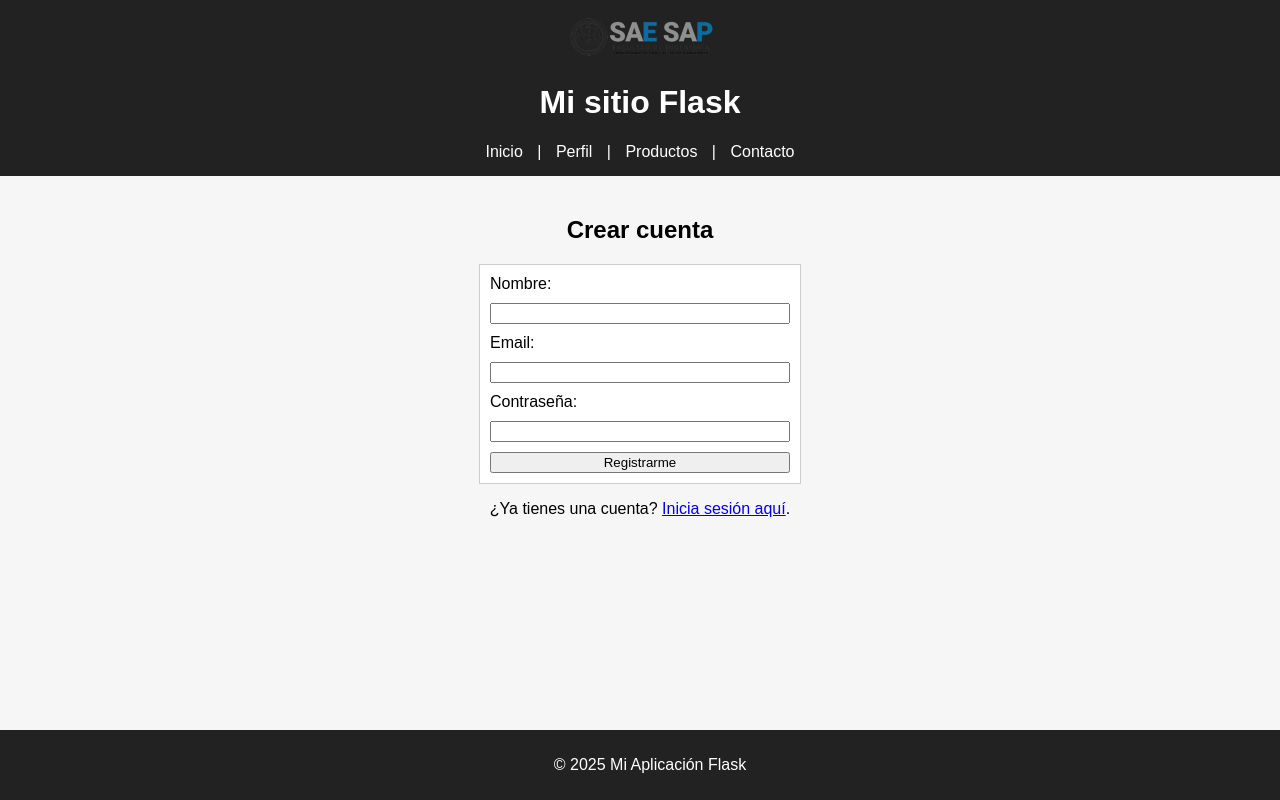
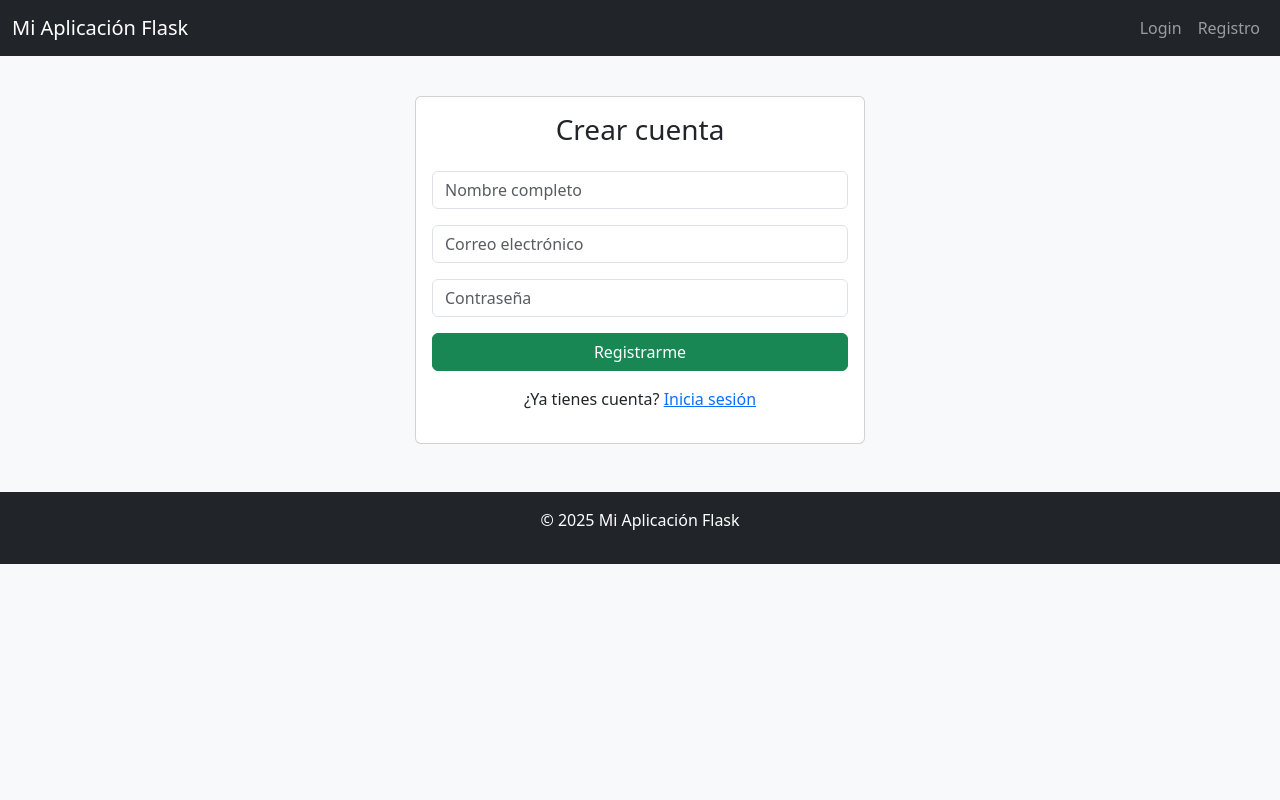
Before and after one commit to Yosoyfr/python-web-seccion-b, a Flask app: page /registro in a window 1280 px wide. Run offline with Flask 3, Linux system fonts and the light colour scheme; parts of the project's set-up code (start-up, migrations or seed data) failed here and were passed over.

Commit message:
Ejemplo 10: Bootstrap, Productos, Modelos

```diff
--- a/app/auth/routes.py
+++ b/app/auth/routes.py
@@ -5,6 +5,7 @@ from flask import (
     session,
     redirect,
     url_for,
+    flash,
 )
 from werkzeug.security import generate_password_hash, check_password_hash
 from .. import db
@@ -17,16 +18,16 @@ auth_bp = Blueprint("auth", __name__)
 # Ruta de registro
 @auth_bp.route("/registro", methods=["GET", "POST"])
 def registro():
-    error = None
+
     if request.method == "POST":
         nombre = request.form.get("nombre")
         email = request.form.get("email")
         password = request.form.get("password")
 
         if not nombre or not email or not password:
-            error = "Por favor, complete todos los campos."
+            flash("Por favor, complete todos los campos.", "danger")
         elif Usuario.query.filter_by(email=email).first():
-            error = "El correo ya está registrado."
+            flash("El correo ya está registrado.", "danger")
         else:
             # encriptar la contraseña antes de guardarla
             print("Password antes de hash:", password)
@@ -37,35 +38,37 @@ def registro():
             )
             db.session.add(nuevo_usuario)
             db.session.commit()
+            flash("Registro exitoso. Por favor, inicia sesión.", "success")
             return redirect(url_for("auth.login"))
 
-    return render_template("registro.html", error=error)
+    return render_template("registro.html")
 
 
 # Ruta de login
 @auth_bp.route("/login", methods=["GET", "POST"])
 def login():
-    error = None
     if request.method == "POST":
         email = request.form.get("email")
         password = request.form.get("password")
 
         if email == "" or password == "":
-            error = "Por favor, complete todos los campos."
+            flash("Por favor, complete todos los campos.", "danger")
         else:
             usuario = Usuario.query.filter_by(email=email).first()
             if usuario and check_password_hash(usuario.password, password):
                 session["usuario_id"] = usuario.id
                 session["usuario_nombre"] = usuario.nombre
+                flash("Has iniciado sesión correctamente.", "success")
                 return redirect(url_for("main.panel"))
             else:
-                error = "Credenciales inválidas. Intente de nuevo."
+                flash("Correo o contraseña incorrectos.", "danger")
 
-    return render_template("login.html", error=error)
+    return render_template("login.html")
 
 
 # Ruta de logout
 @auth_bp.route("/logout", methods=["GET"])
 def logout():
     session.clear()
+    flash("Has cerrado sesión correctamente.", "success")
     return redirect(url_for("auth.login"))
--- a/app/main/routes.py
+++ b/app/main/routes.py
@@ -18,7 +18,7 @@ def panel():
 
 # Ruta principal
 @main_bp.route("/", methods=["GET"])
-def home():
+def index():
     return render_template("index.html")
 
 
--- a/app/models.py
+++ b/app/models.py
@@ -9,7 +9,7 @@ class Usuario(db.Model):
     email = db.Column(db.String(120), unique=True, nullable=False)
     edad = db.Column(db.Integer, nullable=True)
     password = db.Column(db.String(200), nullable=False)
-    created_at = db.Column(db.DateTime, server_default=datetime.utcnow)
+    created_at = db.Column(db.DateTime, default=datetime.utcnow)
 
     productos = db.relationship("Producto", backref="creador", lazy=True)
 
@@ -24,7 +24,7 @@ class Producto(db.Model):
     descripcion = db.Column(db.String(300), nullable=True)
     precio = db.Column(db.Float, nullable=False)
     stock = db.Column(db.Integer, default=0)
-    created_at = db.Column(db.DateTime, server_default=datetime.utcnow)
+    created_at = db.Column(db.DateTime, default=datetime.utcnow)
 
     usuario_id = db.Column(db.Integer, db.ForeignKey("usuario.id"), nullable=False)
 
--- a/app/static/style.css
+++ b/app/static/style.css
@@ -1,62 +1,3 @@
 body {
-    font-family: Arial, sans-serif;
-    margin: 0;
-    padding: 0;
-    background-color: #f6f6f6;
+    font-family: system-ui, -apple-system, BlinkMacSystemFont, "Segoe UI", sans-serif;
 }
-
-header {
-    background-color: #222;
-    color: white;
-    padding: 15px;
-    text-align: center;
-}
-
-nav a {
-    color: white;
-    margin: 0 10px;
-    text-decoration: none;
-}
-
-main {
-    padding: 20px;
-}
-
-footer {
-    background-color: #222;
-    color: white;
-    text-align: center;
-    padding: 10px;
-    position: fixed;
-    width: 100%;
-    bottom: 0;
-}
-
-.login-title,
-.page-title,
-.register-title,
-.contact-title {
-    text-align: center;
-    margin-bottom: 20px;
-}
-.login-form,
-.contact-form,
-.register-form {
-    max-width: 300px;
-    margin: auto;
-    padding: 10px;
-    border: 1px solid #ccc;
-    background-color: white;
-    display: flex;
-    flex-direction: column;
-    gap: 10px;
-}
-
-.error-message {
-    color: red;
-    text-align: center;
-}
-
-.text-center {
-    text-align: center;
-}
--- a/app/templates/base.html
+++ b/app/templates/base.html
@@ -5,28 +5,69 @@
     <meta charset="UTF-8">
     <meta name="viewport" content="width=device-width, initial-scale=1.0">
     <title>{% block title %}Mi Aplicación Flask{% endblock %}</title>
+
+    <!-- Bootstrap CSS y JS -->
+    <link href="https://cdn.jsdelivr.net/npm/bootstrap@5.3.8/dist/css/bootstrap.min.css" rel="stylesheet"
+        integrity="sha384-sRIl4kxILFvY47J16cr9ZwB07vP4J8+LH7qKQnuqkuIAvNWLzeN8tE5YBujZqJLB" crossorigin="anonymous">
+    <script src="https://cdn.jsdelivr.net/npm/bootstrap@5.3.8/dist/js/bootstrap.bundle.min.js"
+        integrity="sha384-FKyoEForCGlyvwx9Hj09JcYn3nv7wiPVlz7YYwJrWVcXK/BmnVDxM+D2scQbITxI"
+        crossorigin="anonymous"></script>
+
+    <!-- Enlace a archivos CSS estáticos -->
     <link rel="stylesheet" href="{{ url_for('static', filename='style.css') }}">
 </head>
 
-<body>
-    <header>
-        <img src="{{ url_for('static', filename='logo.png') }}" alt="Logo de la Aplicación" width="150">
-        <h1>Mi sitio Flask</h1>
-        <nav>
-            <a href="/">Inicio</a> |
-            <a href="/perfil">Perfil</a> |
-            <a href="/productos">Productos</a> |
-            <a href="/contacto">Contacto</a>
-        </nav>
-    </header>
+<body class="bg-light">
+    <nav class="navbar navbar-expand-lg navbar-dark bg-dark">
+        <div class="container-fluid">
+            <a class="navbar-brand" href="{{ url_for('main.index') }}">Mi Aplicación Flask</a>
+            <button class="navbar-toggler" type="button" data-bs-toggle="collapse" data-bs-target="#navbarNav"
+                aria-controls="navbarNav" aria-expanded="false" aria-label="Toggle navigation">
+                <span class="navbar-toggler-icon"></span>
+            </button>
+            <div class="collapse navbar-collapse" id="navbarNav">
+                <ul class="navbar-nav ms-auto">
+                    {% if session.get('usuario_id') %}
+                    <li class="nav-item">
+                        <a class="nav-link" href="{{ url_for('main.panel') }}">Panel</a>
+                    </li>
+                    <li class="nav-item">
+                        <a class="nav-link" href="{{ url_for('auth.logout') }}">Salir</a>
+                    </li>
+                    {% else %}
+                    <li class="nav-item">
+                        <a class="nav-link" href="{{ url_for('auth.login') }}">Login</a>
+                    </li>
+                    <li class="nav-item">
+                        <a class="nav-link" href="{{ url_for('auth.registro') }}">Registro</a>
+                    </li>
+                    {% endif %}
+                </ul>
+            </div>
+        </div>
+    </nav>
 
-    <main>
+    <div class="container mt-3">
+        {% with messages = get_flashed_messages(with_categories=true) %}
+        {% if messages %}
+        {% for category, message in messages %}
+        <div class="alert alert-{{ category }} alert-dismissible fade show" role="alert">
+            {{ message }}
+            <button type="button" class="btn-close" data-bs-dismiss="alert" aria-label="Close"></button>
+        </div>
+        {% endfor %}
+        {% endif %}
+        {% endwith %}
+    </div>
+
+
+    <main class="container py-4">
         {% block content %}
         <!-- Contenido específico de cada página irá aquí -->
         {% endblock %}
     </main>
 
-    <footer>
+    <footer class="bg-dark text-white text-center py-3 mt-4">
         <p>&copy; 2025 Mi Aplicación Flask</p>
     </footer>
 
--- a/app/templates/registro.html
+++ b/app/templates/registro.html
@@ -3,23 +3,22 @@
 {% block title %}Registro de Usuario{% endblock %}
 
 {% block content %}
-<h2 class="register-title">Crear cuenta</h2>
-<form class="register-form" method="POST" action="/registro">
-    <label for="nombre">Nombre:</label>
-    <input type="text" id="nombre" name="nombre" required>
-
-    <label for="email">Email:</label>
-    <input type="email" id="email" name="email" required>
-
-    <label for="password">Contraseña:</label>
-    <input type="password" id="password" name="password" required>
-
-    <button type="submit">Registrarme</button>
-</form>
-
-{% if error %}
-<p class="error-message">{{ error }}</p>
-{% endif %}
-
-<p class="text-center">¿Ya tienes una cuenta? <a href="/login">Inicia sesión aquí</a>.</p>
+<div class="card mx-auto" style="max-width: 450px;">
+    <div class="card-body">
+        <h3 class="text-center mb-4">Crear cuenta</h3>
+        <form method="post">
+            <div class="mb-3">
+                <input type="text" name="nombre" class="form-control" placeholder="Nombre completo" required>
+            </div>
+            <div class="mb-3">
+                <input type="email" name="email" class="form-control" placeholder="Correo electrónico" required>
+            </div>
+            <div class="mb-3">
+                <input type="password" name="password" class="form-control" placeholder="Contraseña" required>
+            </div>
+            <button type="submit" class="btn btn-success w-100">Registrarme</button>
+        </form>
+        <p class="mt-3 text-center">¿Ya tienes cuenta? <a href="{{ url_for('auth.login') }}">Inicia sesión</a></p>
+    </div>
+</div>
 {% endblock %}
```
Also changed, not shown: app/templates/login.html (+17 -14 lines), app/templates/panel.html (+5 -5 lines), app/templates/productos.html (+57 -0 lines).
